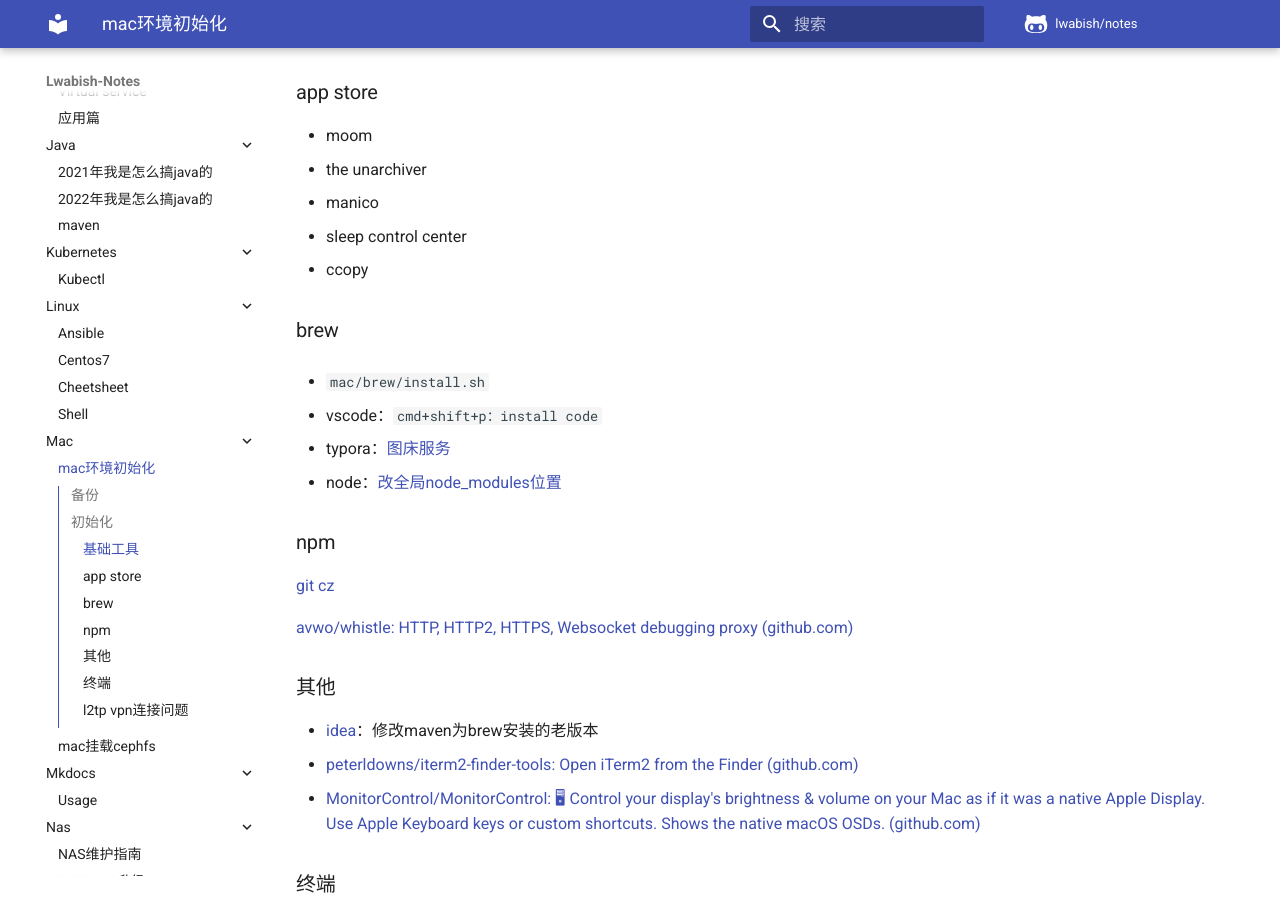
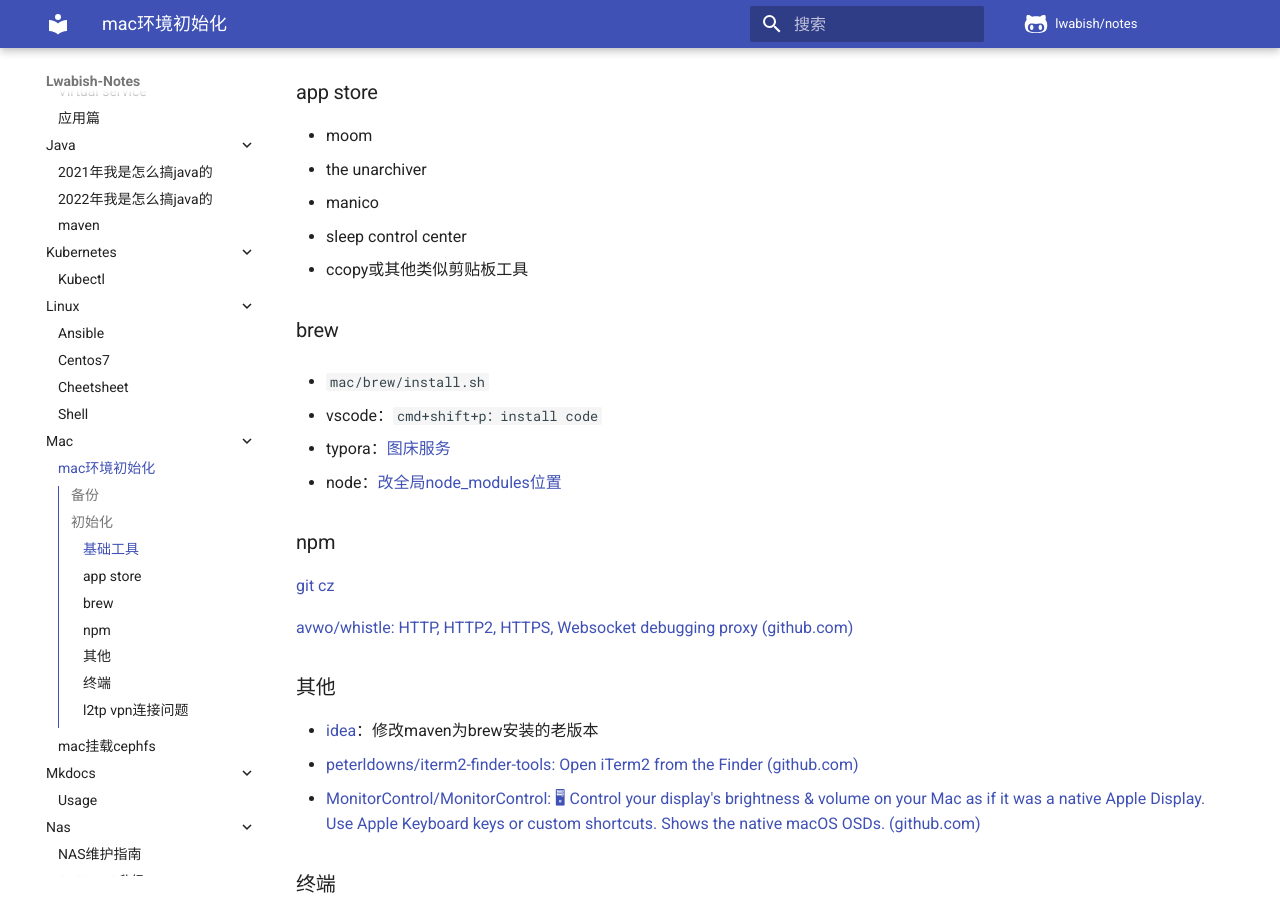
Before and after one commit to lwabish/notes, an MkDocs documentation site: the page built from docs/mac/mac-init.md, in a window 1280 px wide and 900 px high, scrolled down 617 px. Built offline with MkDocs 1.6.1 and Material for MkDocs 9.7.7, drawn with Linux system fonts in a browser that asks for light colours; comment, search, counter and statistics services are not loaded.

Commit message:
fix: 🐛 mac init

```diff
--- a/docs/mac/mac-init.md
+++ b/docs/mac/mac-init.md
@@ -26,7 +26,7 @@
 - the unarchiver
 - manico
 - sleep control center
-- ccopy
+- ccopy或其他类似剪贴板工具
 
 ### brew
 
```
